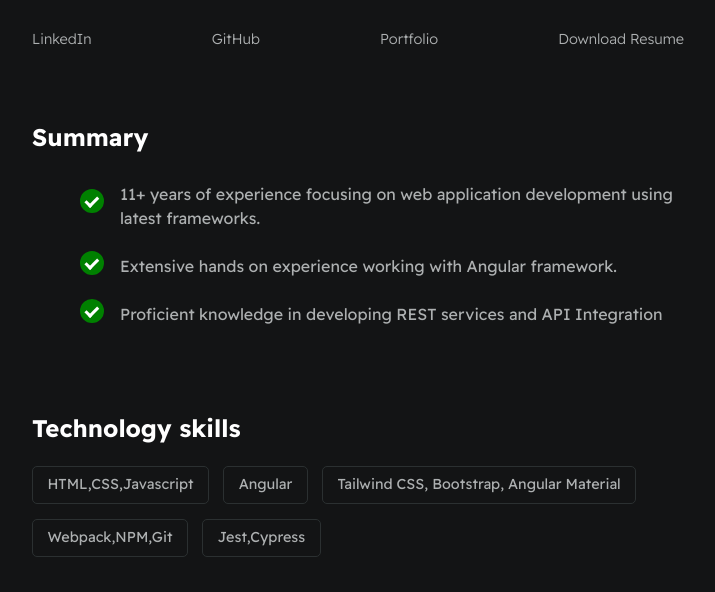
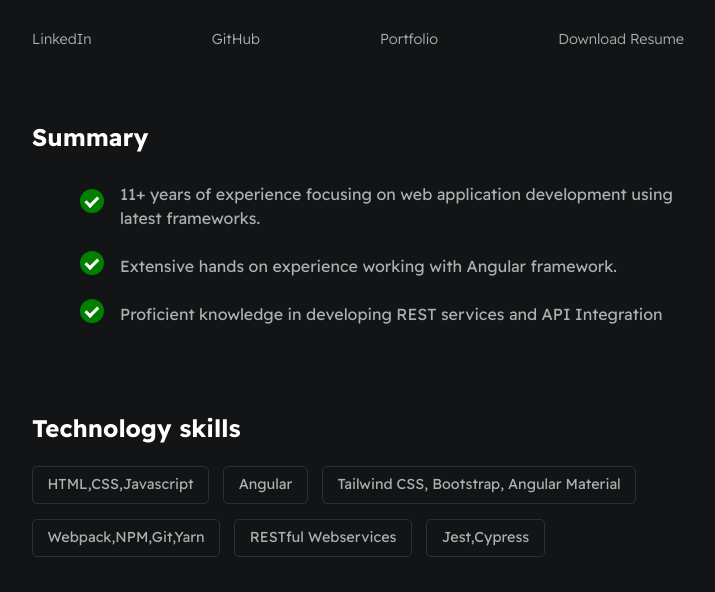
Before and after one commit to ranjiniDuraisamy/resume-website, a plain HTML site: page index.html in a window 1280 px wide. Shown: the part 208-800 px from the top of the page, without its empty margins (282-997 px from the left). Drawn offline with Linux system fonts and the light colour scheme.

Commit message:
Update index.html

```diff
--- a/index.html
+++ b/index.html
@@ -40,7 +40,8 @@
             <div class="card-techstack"><span>HTML,CSS,Javascript</span></div>
             <div class="card-techstack"><span>Angular</span></div>
             <div class="card-techstack"><span>Tailwind CSS, Bootstrap, Angular Material</span></div>
-            <div class="card-techstack"><span>Webpack,NPM,Git</span></div>
+            <div class="card-techstack"><span>Webpack,NPM,Git,Yarn</span></div>
+            <div class="card-techstack"><span>RESTful Webservices</span></div>
             <div class="card-techstack"><span>Jest,Cypress</span></div>
         </div>
     </section>
```
